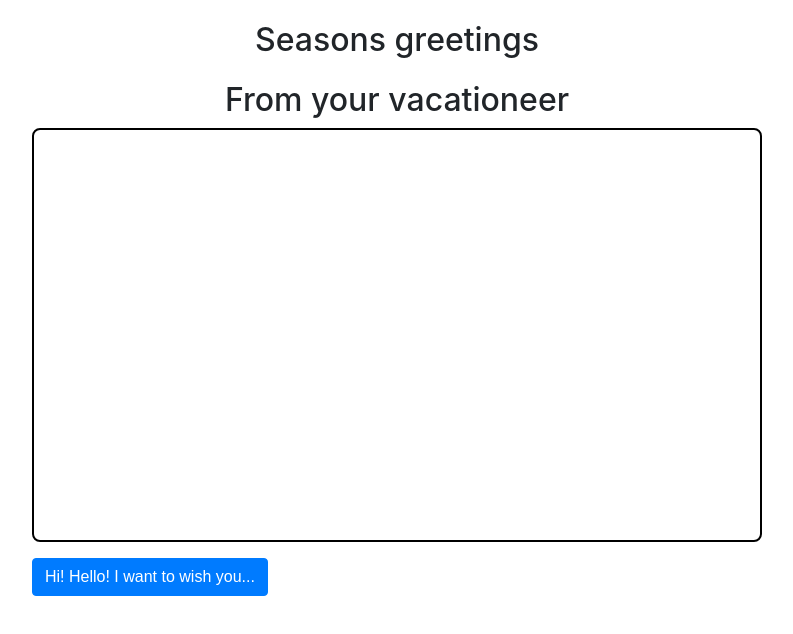
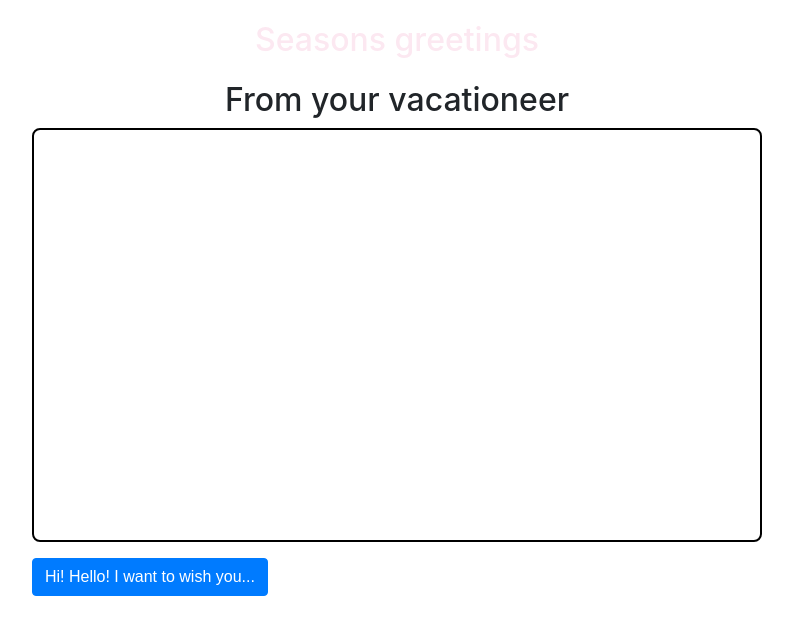
Before and after one commit to harrydarwin/cbSays, a plain HTML site: page index.html in a window 1280 px wide. Shown: the whole page, without its empty margins (243-1036 px from the left). Drawn offline with nearby package versions, Linux system fonts and the light colour scheme.

Commit message:
merged styles

```diff
--- a/assets/styles/styles.css
+++ b/assets/styles/styles.css
@@ -7,6 +7,10 @@ a { color: inherit; text-decoration: none;}img{ width: 100%; height: auto; displ
   height: 100vh;
 }
 
+/* #FCE8F1;
+#cd052c;
+#99b9b2
+#c0abf1 */
 #cb-card {
   min-height: 100vh;
 
@@ -14,6 +18,10 @@ a { color: inherit; text-decoration: none;}img{ width: 100%; height: auto; displ
 
 .hideSection {
   display: none !important;
+}
+
+h1 {
+  color: #FCE8F1;
 }
 
 .collapse.show {
@@ -32,5 +40,4 @@ a { color: inherit; text-decoration: none;}img{ width: 100%; height: auto; displ
 
 #picture-frame {
   border-radius: 8px;
-
 }
```
